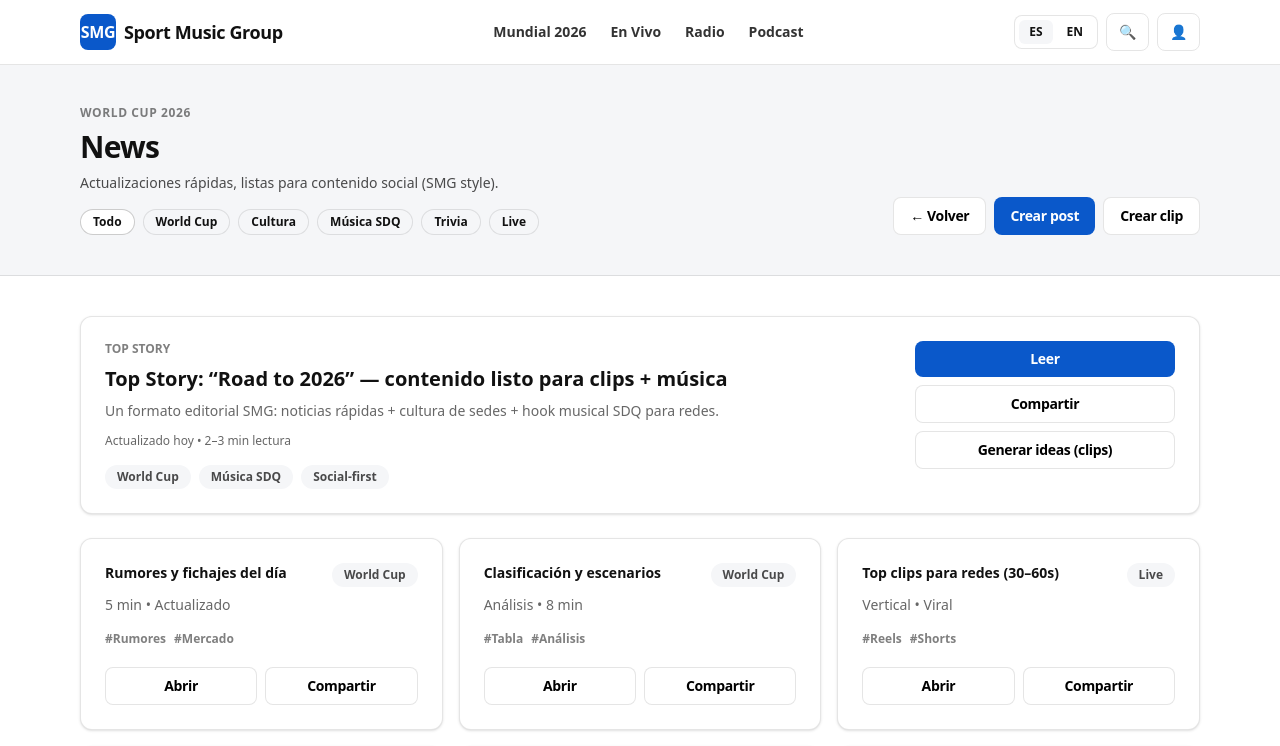
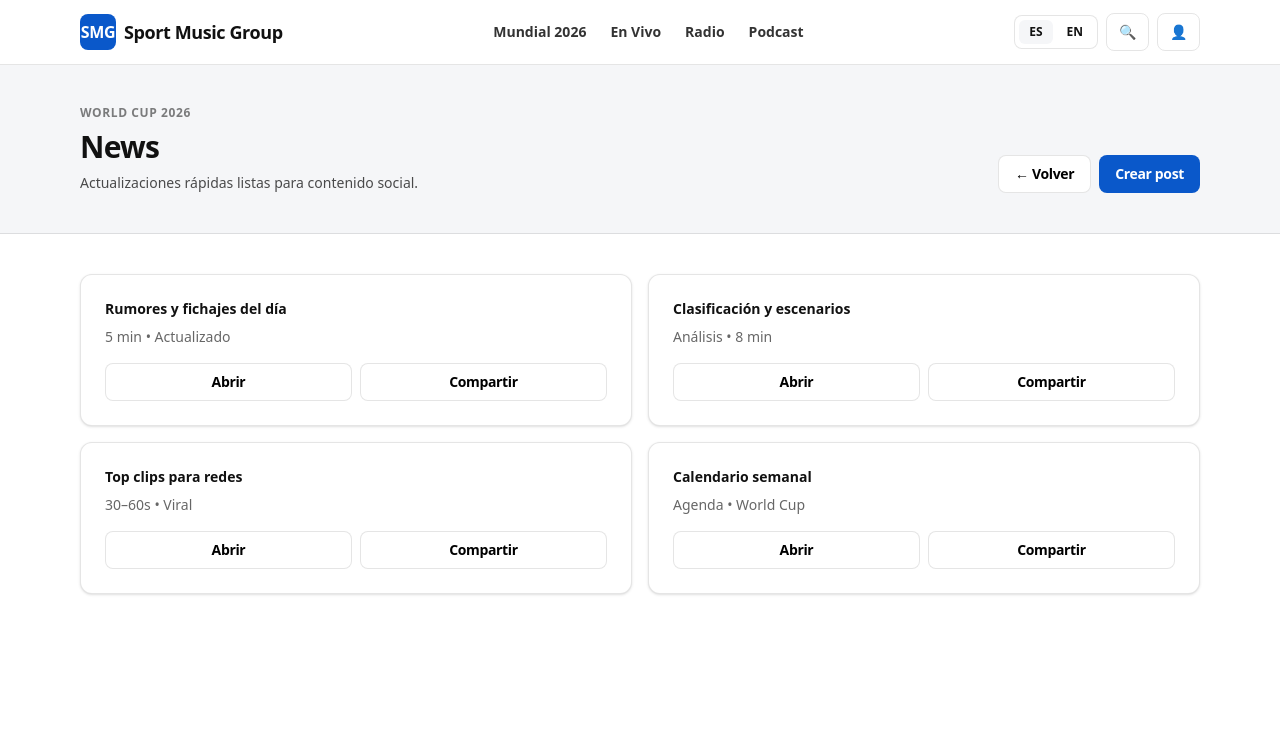
Before and after one commit to megamediagroupfl-ccisp/smg-web, a Next.js app: page /world-cup-2026/news in a window 1280 px wide. Shown: the top 746 px of the page. Built offline with nearby package versions, Linux system fonts and the light colour scheme.

Commit message:
feat: world cup news wired to detail pages

```diff
--- /dev/null
+++ b/src/app/world-cup-2026/news/[slug]/page.tsx
@@ -0,0 +1,135 @@
+import Container from '@/components/layout/Container';
+import Card from '@/components/ui/Card';
+import Button from '@/components/ui/Button';
+import Link from 'next/link';
+
+const NEWS_DATA: Record<
+  string,
+  { title: string; meta: string; summary: string; bullets: string[] }
+> = {
+  'rumores-fichajes': {
+    title: 'Rumores y fichajes del día',
+    meta: '5 min • Actualizado',
+    summary:
+      'Resumen rápido con enfoque social-first: lo más comentado, lo más compartible y lo que conviene convertir en clips.',
+    bullets: [
+      'Top 3 rumores (formato corto)',
+      'Qué es real vs qué es humo',
+      'Idea de clip + caption sugerido',
+    ],
+  },
+  'clasificacion-escenarios': {
+    title: 'Clasificación y escenarios',
+    meta: 'Análisis • 8 min',
+    summary:
+      'Lectura clara y rápida: escenarios, tendencias y lo que la audiencia hispana quiere entender sin complicaciones.',
+    bullets: [
+      'Tabla/escenario explicado simple',
+      'Qué selecciones suben/bajan',
+      'Idea de carrusel para Instagram',
+    ],
+  },
+  'top-clips-redes': {
+    title: 'Top clips para redes',
+    meta: '30–60s • Viral',
+    summary:
+      'Selección de momentos que se prestan para Shorts/Reels/TikTok con gancho + CTA.',
+    bullets: [
+      '3 hooks recomendados',
+      'Estructura 0–3s / 3–20s / 20–45s',
+      'CTA para comentarios (engagement)',
+    ],
+  },
+  'calendario-semanal': {
+    title: 'Calendario semanal',
+    meta: 'Agenda • World Cup',
+    summary:
+      'Agenda tipo “qué no te puedes perder”, para convertir en contenido diario y programación en radio.',
+    bullets: [
+      'Eventos clave (demo)',
+      'Ideas de especiales en vivo',
+      'Checklist de publicaciones',
+    ],
+  },
+};
+
+function normalizeSlug(raw?: string) {
+  return (raw ?? '').toLowerCase().trim();
+}
+
+export default async function WorldCupNewsDetailPage({
+  params,
+}: {
+  params: Promise<{ slug?: string }>;
+}) {
+  const { slug } = await params;
+  const key = normalizeSlug(slug);
+  const data = NEWS_DATA[key];
+
+  if (!data) {
+    return (
+      <div className="bg-white">
+        <Container className="py-10">
+          <Card className="p-6">
+            <div className="text-lg font-black">Not found</div>
+            <div className="mt-2 text-sm text-black/60">
+              Esta nota no existe todavía (demo).
+            </div>
+            <div className="mt-4">
+              <Link href="/world-cup-2026/news">
+                <Button variant="secondary">← Volver a News</Button>
+              </Link>
+            </div>
+          </Card>
+        </Container>
+      </div>
+    );
+  }
+
+  return (
+    <div className="bg-white">
+      <section className="border-b border-black/10 bg-[rgb(var(--smg-soft))]">
+        <Container className="py-10">
+          <div className="flex items-end justify-between gap-4">
+            <div>
+              <div className="text-xs font-extrabold uppercase tracking-wider text-black/50">
+                World Cup 2026 • News
+              </div>
+              <h1 className="mt-2 text-3xl font-black tracking-tight">{data.title}</h1>
+              <p className="mt-2 text-sm text-black/70">{data.meta}</p>
+            </div>
+
+            <div className="flex gap-2">
+              <Link href="/world-cup-2026/news">
+                <Button variant="secondary">← Volver</Button>
+              </Link>
+              <Button>Compartir</Button>
+            </div>
+          </div>
+        </Container>
+      </section>
+
+      <Container className="py-10">
+        <Card className="p-6">
+          <div className="text-sm font-black">Resumen</div>
+          <div className="mt-2 text-sm text-black/70">{data.summary}</div>
+
+          <div className="mt-6">
+            <div className="text-sm font-black">Acciones recomendadas</div>
+            <ul className="mt-3 list-disc pl-5 text-sm text-black/70 space-y-2">
+              {data.bullets.map((b) => (
+                <li key={b}>{b}</li>
+              ))}
+            </ul>
+          </div>
+
+          <div className="mt-6 grid gap-2 md:grid-cols-3">
+            <Button variant="secondary">Crear post</Button>
+            <Button variant="secondary">Crear clip</Button>
+            <Button variant="secondary">Guion rápido</Button>
+          </div>
+        </Card>
+      </Container>
+    </div>
+  );
+}
--- a/src/app/world-cup-2026/news/page.tsx
+++ b/src/app/world-cup-2026/news/page.tsx
@@ -3,168 +3,78 @@ import Card from '@/components/ui/Card';
 import Button from '@/components/ui/Button';
 import Link from 'next/link';
 
-type Cat = 'World Cup' | 'Cultura' | 'Música SDQ' | 'Trivia' | 'Live';
-
-const CATEGORIES: { key: Cat; label: string }[] = [
-  { key: 'World Cup', label: 'World Cup' },
-  { key: 'Cultura', label: 'Cultura' },
-  { key: 'Música SDQ', label: 'Música SDQ' },
-  { key: 'Trivia', label: 'Trivia' },
-  { key: 'Live', label: 'Live' },
+const ITEMS = [
+  {
+    title: 'Rumores y fichajes del día',
+    meta: '5 min • Actualizado',
+    slug: 'rumores-fichajes',
+  },
+  {
+    title: 'Clasificación y escenarios',
+    meta: 'Análisis • 8 min',
+    slug: 'clasificacion-escenarios',
+  },
+  {
+    title: 'Top clips para redes',
+    meta: '30–60s • Viral',
+    slug: 'top-clips-redes',
+  },
+  {
+    title: 'Calendario semanal',
+    meta: 'Agenda • World Cup',
+    slug: 'calendario-semanal',
+  },
 ];
 
-const TOP_STORY = {
-  title: 'Top Story: “Road to 2026” — contenido listo para clips + música',
-  summary:
-    'Un formato editorial SMG: noticias rápidas + cultura de sedes + hook musical SDQ para redes.',
-  meta: 'Actualizado hoy • 2–3 min lectura',
-  tags: ['World Cup', 'Música SDQ', 'Social-first'] as const,
-};
-
-const ITEMS: {
-  title: string;
-  meta: string;
-  cat: Cat;
-  tags: string[];
-}[] = [
-  { title: 'Rumores y fichajes del día', meta: '5 min • Actualizado', cat: 'World Cup', tags: ['Rumores', 'Mercado'] },
-  { title: 'Clasificación y escenarios', meta: 'Análisis • 8 min', cat: 'World Cup', tags: ['Tabla', 'Análisis'] },
-  { title: 'Top clips para redes (30–60s)', meta: 'Vertical • Viral', cat: 'Live', tags: ['Reels', 'Shorts'] },
-  { title: 'Calendario semanal (agenda)', meta: 'Agenda • World Cup', cat: 'World Cup', tags: ['Agenda', 'Fechas'] },
-  { title: 'Ciudad destacada + cultura local', meta: 'Quick guide • 4 min', cat: 'Cultura', tags: ['Sedes', 'Cultura'] },
-  { title: 'Hook SDQ: “Stadium Vibes” (idea de audio trend)', meta: 'Audio • 30s', cat: 'Música SDQ', tags: ['SDQ', 'Trend'] },
-  { title: 'Trivia del día: ¿qué sede eres?', meta: 'Interactivo • 1 min', cat: 'Trivia', tags: ['Engagement', 'Juego'] },
-];
-
-function Pill({ active, children }: { active?: boolean; children: React.ReactNode }) {
-  return (
-    <span
-      className={[
-        'inline-flex items-center rounded-full border px-3 py-1 text-xs font-extrabold',
-        active ? 'border-black/20 bg-white' : 'border-black/10 bg-[rgb(var(--smg-soft))]',
-      ].join(' ')}
-    >
-      {children}
-    </span>
-  );
-}
-
 export default function WorldCupNewsPage() {
-  // Nota: por ahora los filtros son UI (para velocidad y cero riesgo).
-  // Luego lo conectamos a estado/URL o a un CMS.
-  const activeCat: Cat | 'All' = 'All';
-
   return (
     <div className="bg-white">
+      {/* HEADER */}
       <section className="border-b border-black/10 bg-[rgb(var(--smg-soft))]">
         <Container className="py-10">
-          <div className="flex flex-col gap-4 md:flex-row md:items-end md:justify-between">
+          <div className="flex items-end justify-between gap-4">
             <div>
               <div className="text-xs font-extrabold uppercase tracking-wider text-black/50">
                 World Cup 2026
               </div>
               <h1 className="mt-2 text-3xl font-black tracking-tight">News</h1>
               <p className="mt-2 text-sm text-black/70">
-                Actualizaciones rápidas, listas para contenido social (SMG style).
+                Actualizaciones rápidas listas para contenido social.
               </p>
-
-              <div className="mt-4 flex flex-wrap gap-2">
-                <Pill active={activeCat === 'All'}>Todo</Pill>
-                {CATEGORIES.map((c) => (
-                  <Pill key={c.key} active={activeCat === c.key}>
-                    {c.label}
-                  </Pill>
-                ))}
-              </div>
             </div>
 
-            <div className="flex flex-wrap gap-2">
+            <div className="flex gap-2">
               <Link href="/world-cup-2026">
                 <Button variant="secondary">← Volver</Button>
               </Link>
               <Button>Crear post</Button>
-              <Button variant="secondary">Crear clip</Button>
             </div>
           </div>
         </Container>
       </section>
 
+      {/* CONTENT */}
       <Container className="py-10">
-        {/* TOP STORY */}
-        <Card className="overflow-hidden">
-          <div className="p-6">
-            <div className="flex flex-col gap-5 md:flex-row md:items-start md:justify-between">
-              <div className="min-w-0">
-                <div className="text-xs font-extrabold text-black/50">TOP STORY</div>
-                <div className="mt-2 text-xl font-black">{TOP_STORY.title}</div>
-                <div className="mt-2 text-sm text-black/60">{TOP_STORY.summary}</div>
-                <div className="mt-3 text-xs text-black/60">{TOP_STORY.meta}</div>
-
-                <div className="mt-4 flex flex-wrap gap-2">
-                  {TOP_STORY.tags.map((t) => (
-                    <span
-                      key={t}
-                      className="rounded-full bg-[rgb(var(--smg-soft))] px-3 py-1 text-xs font-bold text-black/70"
-                    >
-                      {t}
-                    </span>
-                  ))}
-                </div>
-              </div>
-
-              <div className="grid w-full gap-2 md:w-[260px]">
-                <Button>Leer</Button>
-                <Button variant="secondary">Compartir</Button>
-                <Button variant="secondary">Generar ideas (clips)</Button>
-              </div>
-            </div>
-          </div>
-        </Card>
-
-        {/* GRID */}
-        <div className="mt-6 grid gap-4 md:grid-cols-2 lg:grid-cols-3">
+        <div className="grid gap-4 md:grid-cols-2">
           {ITEMS.map((it) => (
-            <Card key={it.title} className="p-6">
-              <div className="flex items-start justify-between gap-3">
-                <div className="text-sm font-black">{it.title}</div>
-                <span className="rounded-full bg-[rgb(var(--smg-soft))] px-3 py-1 text-xs font-bold text-black/70">
-                  {it.cat}
-                </span>
-              </div>
-
+            <Card key={it.slug} className="p-6">
+              <div className="text-sm font-black">{it.title}</div>
               <div className="mt-2 text-sm text-black/60">{it.meta}</div>
 
-              <div className="mt-4 flex flex-wrap gap-2">
-                {it.tags.map((t) => (
-                  <span key={t} className="text-xs font-semibold text-black/50">
-                    #{t}
-                  </span>
-                ))}
-              </div>
+              <div className="mt-4 grid grid-cols-2 gap-2">
+                <Link href={`/world-cup-2026/news/${it.slug}`}>
+                  <Button variant="secondary" className="w-full">
+                    Abrir
+                  </Button>
+                </Link>
 
-              <div className="mt-5 grid grid-cols-2 gap-2">
-                <Button variant="secondary">Abrir</Button>
-                <Button variant="secondary">Compartir</Button>
+                <Button variant="secondary" className="w-full">
+                  Compartir
+                </Button>
               </div>
             </Card>
           ))}
         </div>
-
-        {/* CTA */}
-        <Card className="mt-6 p-6">
-          <div className="flex flex-col gap-4 md:flex-row md:items-center md:justify-between">
-            <div>
-              <div className="text-sm font-black">Modo SMG (no ESPN)</div>
-              <div className="mt-1 text-sm text-black/60">
-                En vez de llenar de noticias, lo hacemos “útil”: clips + cultura + música SDQ + engagement.
-              </div>
-            </div>
-            <div className="flex gap-2">
-              <Button variant="secondary">Plantillas de post</Button>
-              <Button>Crear clip</Button>
-            </div>
-          </div>
-        </Card>
       </Container>
     </div>
   );
```
